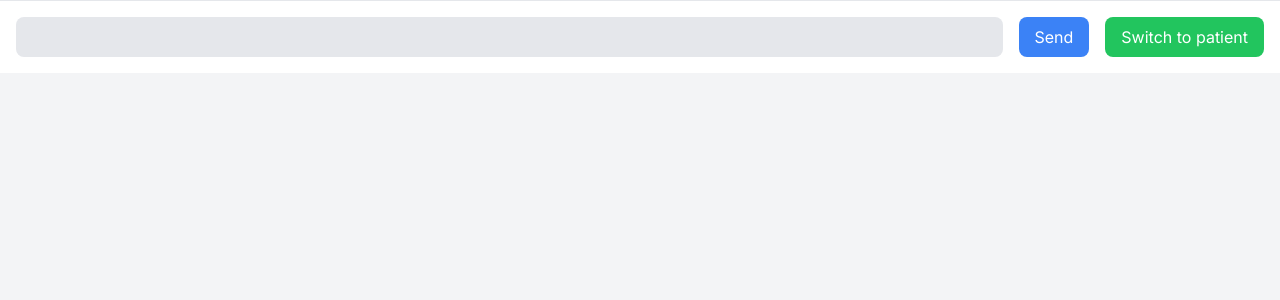
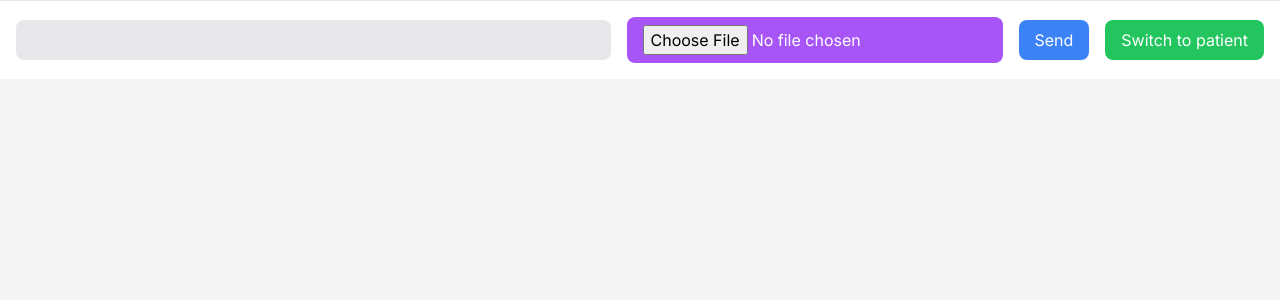
Before and after one commit to tapasrastogi2411/MediChat, a Next.js app in the folder chat-app/: page / in a window 1280 px wide. Shown: the top 300 px of the page. Built offline with nearby package versions, Linux system fonts and the light colour scheme.

Commit message:
feat: Add functionality to allow image upload

```diff
--- a/chat-app/app/components/Chat.js
+++ b/chat-app/app/components/Chat.js
@@ -18,6 +18,25 @@ function Chat() {
     };
     setMessages([...messages, message]);
     setNewMessage('');
+  };
+
+  const handleImageUpload = (event) => {
+    const file = event.target.files[0];
+    const reader = new FileReader();
+
+    reader.onloadend = () => {
+      const message = {
+        id: Date.now(),
+        sender: sender,
+        image: reader.result,
+        timestamp: new Date(),
+      };
+      setMessages([...messages, message]);
+    };
+
+    if (file) {
+      reader.readAsDataURL(file);
+    }
   };
 
   const toggleSender = () => { // New function to toggle sender
@@ -44,6 +63,12 @@ function Chat() {
           value={newMessage}
           onChange={e => setNewMessage(e.target.value)}
         />
+        <input
+          type="file"
+          accept="image/*"
+          onChange={handleImageUpload}
+          className="ml-4 px-4 py-2 text-white bg-purple-500 rounded-lg focus:outline-none"
+        />
         <button
           className="ml-4 px-4 py-2 text-white bg-blue-500 rounded-lg focus:outline-none"
           onClick={handleSend}
--- a/chat-app/app/components/Message.js
+++ b/chat-app/app/components/Message.js
@@ -1,9 +1,26 @@
-// components/Message.js
+import { useEffect, useRef } from 'react';
+
 function Message({ message }) {
+  const messageRef = useRef(null);
+
+  useEffect(() => {
+    if (message.image && messageRef.current) {
+      const img = new Image();
+      img.src = message.image;
+      img.onload = () => {
+        messageRef.current.scrollIntoView({ behavior: 'smooth' });
+      };
+    }
+  }, [message]);
+
   return (
-      <div className={`m-4 p-4 rounded-lg text-black ${message.sender === 'doctor' ? 'bg-blue-200' : 'bg-green-200'}`}>
+    <div ref={messageRef} className={`m-4 p-4 rounded-lg text-black ${message.sender === 'doctor' ? 'bg-blue-200' : 'bg-green-200'}`}>
       <p className="font-bold">{message.sender}</p>
+      {message.image ? (
+        <img src={message.image} alt="Uploaded content" className="w-full h-auto max-w-md max-h-100" />
+      ) : (
         <p>{message.text}</p>
+      )}
     </div>
   );
 }
```
Lines whose indentation alone changed are shown as unchanged.
